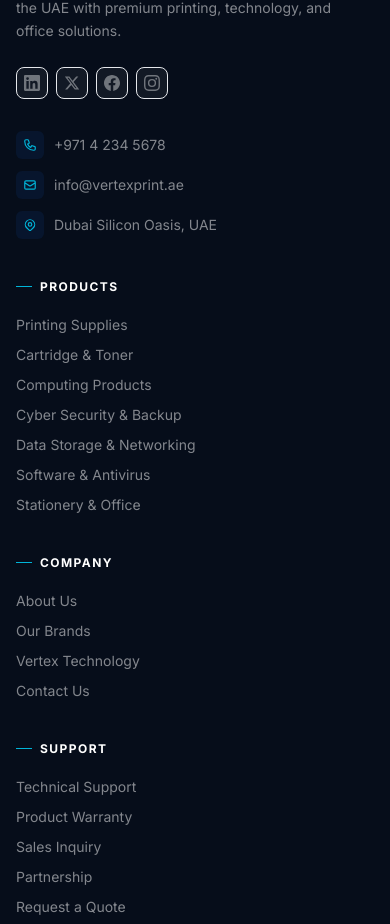
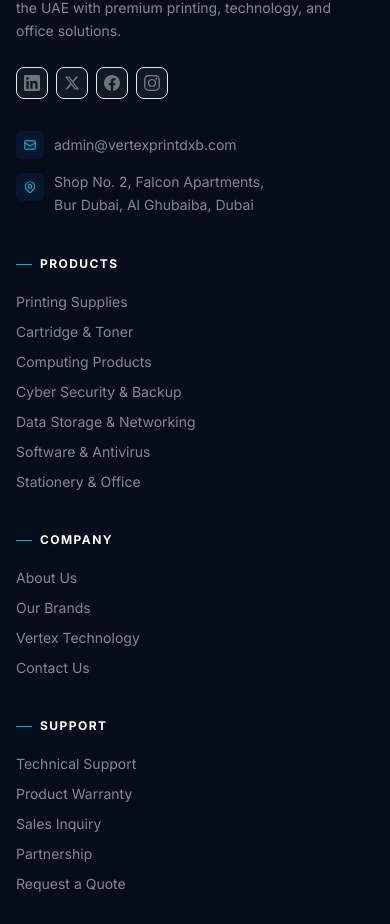
Before and after one commit to Arslanparvez/Vertex-Technology, a React (Vite) app: page / in a window 390 px wide. Shown: the part 6174-7098 px from the top of the page. Built offline with nearby package versions, Linux system fonts and the light colour scheme.

Commit message:
remmoved phone no

```diff
--- a/src/components/Footer.jsx
+++ b/src/components/Footer.jsx
@@ -95,30 +95,22 @@
             </div>
 
             <div className="flex flex-col gap-3 text-sm">
-              <a href="tel:+97142345678" className="flex items-center gap-2.5 text-white/50 hover:text-white transition-colors group">
-                <div className="w-7 h-7 rounded-md bg-[#1264D6]/10 flex items-center justify-center flex-shrink-0 group-hover:bg-[#1264D6]/20 transition-colors">
-                  <svg className="w-3.5 h-3.5 text-[#00B4D8]" fill="none" viewBox="0 0 24 24" stroke="currentColor" strokeWidth={2}>
-                    <path strokeLinecap="round" strokeLinejoin="round" d="M3 5a2 2 0 012-2h3.28a1 1 0 01.948.684l1.498 4.493a1 1 0 01-.502 1.21l-2.257 1.13a11.042 11.042 0 005.516 5.516l1.13-2.257a1 1 0 011.21-.502l4.493 1.498a1 1 0 01.684.949V19a2 2 0 01-2 2h-1C9.716 21 3 14.284 3 6V5z"/>
-                  </svg>
-                </div>
-                +971 4 234 5678
-              </a>
-              <a href="mailto:info@vertexprint.ae" className="flex items-center gap-2.5 text-white/50 hover:text-white transition-colors group">
+              <a href="mailto:admin@vertexprintdxb.com" className="flex items-center gap-2.5 text-white/50 hover:text-white transition-colors group">
                 <div className="w-7 h-7 rounded-md bg-[#1264D6]/10 flex items-center justify-center flex-shrink-0 group-hover:bg-[#1264D6]/20 transition-colors">
                   <svg className="w-3.5 h-3.5 text-[#00B4D8]" fill="none" viewBox="0 0 24 24" stroke="currentColor" strokeWidth={2}>
                     <path strokeLinecap="round" strokeLinejoin="round" d="M3 8l7.89 5.26a2 2 0 002.22 0L21 8M5 19h14a2 2 0 002-2V7a2 2 0 00-2-2H5a2 2 0 00-2 2v10a2 2 0 002 2z"/>
                   </svg>
                 </div>
-                info@vertexprint.ae
+                admin@vertexprintdxb.com
               </a>
-              <div className="flex items-center gap-2.5 text-white/50">
-                <div className="w-7 h-7 rounded-md bg-[#1264D6]/10 flex items-center justify-center flex-shrink-0">
+              <div className="flex items-start gap-2.5 text-white/50">
+                <div className="w-7 h-7 rounded-md bg-[#1264D6]/10 flex items-center justify-center flex-shrink-0 mt-0.5">
                   <svg className="w-3.5 h-3.5 text-[#00B4D8]" fill="none" viewBox="0 0 24 24" stroke="currentColor" strokeWidth={2}>
                     <path strokeLinecap="round" strokeLinejoin="round" d="M17.657 16.657L13.414 20.9a1.998 1.998 0 01-2.827 0l-4.244-4.243a8 8 0 1111.314 0z"/>
                     <path strokeLinecap="round" strokeLinejoin="round" d="M15 11a3 3 0 11-6 0 3 3 0 016 0z"/>
                   </svg>
                 </div>
-                Dubai Silicon Oasis, UAE
+                <span className="leading-relaxed">Shop No. 2, Falcon Apartments,<br/>Bur Dubai, Al Ghubaiba, Dubai</span>
               </div>
             </div>
           </div>
--- a/src/components/Navbar.jsx
+++ b/src/components/Navbar.jsx
@@ -80,18 +80,11 @@
           <div className="flex items-center justify-between h-10">
 
             <div className="hidden sm:flex items-center gap-5 text-[11px] text-white/55">
-              <a href="tel:+97142345678" className="flex items-center gap-1.5 hover:text-white transition-colors duration-200">
-                <svg className="w-3 h-3" fill="none" viewBox="0 0 24 24" stroke="currentColor" strokeWidth={2}>
-                  <path strokeLinecap="round" strokeLinejoin="round" d="M3 5a2 2 0 012-2h3.28a1 1 0 01.948.684l1.498 4.493a1 1 0 01-.502 1.21l-2.257 1.13a11.042 11.042 0 005.516 5.516l1.13-2.257a1 1 0 011.21-.502l4.493 1.498a1 1 0 01.684.949V19a2 2 0 01-2 2h-1C9.716 21 3 14.284 3 6V5z"/>
-                </svg>
-                +971 4 234 5678
-              </a>
-              <span className="w-px h-3 bg-white/15"/>
-              <a href="mailto:info@vertexprint.ae" className="flex items-center gap-1.5 hover:text-white transition-colors duration-200">
+              <a href="mailto:admin@vertexprintdxb.com" className="flex items-center gap-1.5 hover:text-white transition-colors duration-200">
                 <svg className="w-3 h-3" fill="none" viewBox="0 0 24 24" stroke="currentColor" strokeWidth={2}>
                   <path strokeLinecap="round" strokeLinejoin="round" d="M3 8l7.89 5.26a2 2 0 002.22 0L21 8M5 19h14a2 2 0 002-2V7a2 2 0 00-2-2H5a2 2 0 00-2 2v10a2 2 0 002 2z"/>
                 </svg>
-                info@vertexprint.ae
+                admin@vertexprintdxb.com
               </a>
               <span className="w-px h-3 bg-white/15"/>
               <span className="flex items-center gap-1">
@@ -164,15 +157,15 @@
 
             <div className="flex items-center gap-3">
               <a
-                href="tel:+97142345678"
+                href="mailto:admin@vertexprintdxb.com"
                 className={`hidden lg:flex items-center gap-2 text-sm font-medium transition-all duration-200 ${
                   scrolled ? 'text-slate-500 hover:text-[#1264D6]' : 'text-white/70 hover:text-white'
                 }`}
               >
                 <svg className={`w-4 h-4 ${scrolled ? 'text-[#00B4D8]' : 'text-[#7DD3F5]'}`} fill="none" viewBox="0 0 24 24" stroke="currentColor" strokeWidth={2}>
-                  <path strokeLinecap="round" strokeLinejoin="round" d="M3 5a2 2 0 012-2h3.28a1 1 0 01.948.684l1.498 4.493a1 1 0 01-.502 1.21l-2.257 1.13a11.042 11.042 0 005.516 5.516l1.13-2.257a1 1 0 011.21-.502l4.493 1.498a1 1 0 01.684.949V19a2 2 0 01-2 2h-1C9.716 21 3 14.284 3 6V5z"/>
+                  <path strokeLinecap="round" strokeLinejoin="round" d="M3 8l7.89 5.26a2 2 0 002.22 0L21 8M5 19h14a2 2 0 002-2V7a2 2 0 00-2-2H5a2 2 0 00-2 2v10a2 2 0 002 2z"/>
                 </svg>
-                +971 4 234 5678
+                admin@vertexprintdxb.com
               </a>
 
               <motion.div whileHover={{ scale: 1.04 }} whileTap={{ scale: 0.97 }}>
@@ -235,11 +228,11 @@
                 </Link>
               ))}
               <div className="pt-2 mt-1 border-t border-slate-100 flex flex-col gap-2">
-                <a href="tel:+97142345678" className="flex items-center gap-2 px-4 py-2 text-sm text-slate-500">
+                <a href="mailto:admin@vertexprintdxb.com" className="flex items-center gap-2 px-4 py-2 text-sm text-slate-500">
                   <svg className="w-4 h-4 text-[#00B4D8]" fill="none" viewBox="0 0 24 24" stroke="currentColor" strokeWidth={2}>
-                    <path strokeLinecap="round" strokeLinejoin="round" d="M3 5a2 2 0 012-2h3.28a1 1 0 01.948.684l1.498 4.493a1 1 0 01-.502 1.21l-2.257 1.13a11.042 11.042 0 005.516 5.516l1.13-2.257a1 1 0 011.21-.502l4.493 1.498a1 1 0 01.684.949V19a2 2 0 01-2 2h-1C9.716 21 3 14.284 3 6V5z"/>
+                    <path strokeLinecap="round" strokeLinejoin="round" d="M3 8l7.89 5.26a2 2 0 002.22 0L21 8M5 19h14a2 2 0 002-2V7a2 2 0 00-2-2H5a2 2 0 00-2 2v10a2 2 0 002 2z"/>
                   </svg>
-                  +971 4 234 5678
+                  admin@vertexprintdxb.com
                 </a>
                 <Link to="/contact" className="text-center bg-[#1264D6] text-white font-semibold px-5 py-3 rounded-xl text-sm">
                   Get a Quote
--- a/src/pages/Contact.jsx
+++ b/src/pages/Contact.jsx
@@ -1,4 +1,5 @@
 import { useState } from 'react';
+import { Link } from 'react-router-dom';
 import { motion } from 'framer-motion';
 import ScrollReveal from '../components/ScrollReveal';
 
@@ -6,26 +7,13 @@
   {
     icon: (
       <svg className="w-5 h-5" fill="none" viewBox="0 0 24 24" stroke="currentColor">
-        <path strokeLinecap="round" strokeLinejoin="round" strokeWidth={1.5} d="M3 5a2 2 0 012-2h3.28a1 1 0 01.948.684l1.498 4.493a1 1 0 01-.502 1.21l-2.257 1.13a11.042 11.042 0 005.516 5.516l1.13-2.257a1 1 0 011.21-.502l4.493 1.498a1 1 0 01.684.949V19a2 2 0 01-2 2h-1C9.716 21 3 14.284 3 6V5z" />
-      </svg>
-    ),
-    label: 'Phone',
-    value: '+971 4 234 5678',
-    sub: 'Sun – Thu: 8AM – 6PM',
-    href: 'tel:+97142345678',
-    bg: 'bg-[#1264D6]/10',
-    text: 'text-[#1264D6]',
-  },
-  {
-    icon: (
-      <svg className="w-5 h-5" fill="none" viewBox="0 0 24 24" stroke="currentColor">
         <path strokeLinecap="round" strokeLinejoin="round" strokeWidth={1.5} d="M3 8l7.89 5.26a2 2 0 002.22 0L21 8M5 19h14a2 2 0 002-2V7a2 2 0 00-2-2H5a2 2 0 00-2 2v10a2 2 0 002 2z" />
       </svg>
     ),
     label: 'Email',
-    value: 'info@vertexprint.ae',
+    value: 'admin@vertexprintdxb.com',
     sub: 'We respond within 24 hours',
-    href: 'mailto:info@vertexprint.ae',
+    href: 'mailto:admin@vertexprintdxb.com',
     bg: 'bg-[#00B4D8]/10',
     text: 'text-[#00B4D8]',
   },
@@ -37,8 +25,8 @@
       </svg>
     ),
     label: 'Address',
-    value: 'Dubai Silicon Oasis',
-    sub: 'Dubai, United Arab Emirates',
+    value: 'Shop No. 2, Falcon Apartments',
+    sub: 'Bur Dubai, Al Ghubaiba, Dubai',
     href: null,
     bg: 'bg-violet-50',
     text: 'text-violet-600',
@@ -63,9 +51,8 @@
     city: 'Dubai',
     flag: '🇦🇪',
     type: 'Head Office',
-    address: 'Dubai Silicon Oasis, Dubai, UAE',
-    phone: '+971 4 234 5678',
-    email: 'dubai@vertexprint.ae',
+    address: 'Shop No. 2, Falcon Apartments, Bur Dubai, Al Ghubaiba, Dubai, UAE',
+    email: 'admin@vertexprintdxb.com',
   },
 ];
 
@@ -110,7 +97,7 @@
       {/* Contact Cards */}
       <section className="py-14 px-4 sm:px-6 lg:px-8 bg-slate-50">
         <div className="container-max">
-          <div className="grid grid-cols-1 sm:grid-cols-2 lg:grid-cols-4 gap-4">
+          <div className="grid grid-cols-1 sm:grid-cols-2 lg:grid-cols-3 gap-4">
             {contactInfo.map((info, i) => (
               <ScrollReveal key={info.label} delay={i * 0.08}>
                 {info.href ? (
@@ -254,7 +241,7 @@
                 <div className="rounded-2xl overflow-hidden mb-8 h-64 bg-slate-100 border border-slate-200 relative">
                   <iframe
                     title="Vertex Print Technologies Location"
-                    src="https://www.google.com/maps/embed?pb=!1m18!1m12!1m3!1d3612.0!2d55.3780!3d25.1165!2m3!1f0!2f0!3f0!3m2!1i1024!2i768!4f13.1!3m3!1m2!1s0x3e5f652b1f9a8e5d%3A0x0!2sDubai+Silicon+Oasis%2C+Dubai!5e0!3m2!1sen!2sae!4v1700000000000!5m2!1sen!2sae"
+                    src="https://www.google.com/maps/embed?pb=!1m18!1m12!1m3!1d3613.0!2d55.2920!3d25.2570!2m3!1f0!2f0!3f0!3m2!1i1024!2i768!4f13.1!3m3!1m2!1s0x0%3A0x0!2sFalcon+Apartments%2C+Al+Ghubaiba%2C+Bur+Dubai!5e0!3m2!1sen!2sae!4v1700000000000!5m2!1sen!2sae"
                     width="100%" height="100%" style={{ border: 0 }}
                     allowFullScreen loading="lazy" referrerPolicy="no-referrer-when-downgrade"
                   />
@@ -279,19 +266,13 @@
                       <svg className="w-4 h-4 mt-0.5 text-slate-400 flex-shrink-0" fill="none" viewBox="0 0 24 24" stroke="currentColor" strokeWidth={1.5}>
                         <path strokeLinecap="round" strokeLinejoin="round" d="M17.657 16.657L13.414 20.9a1.998 1.998 0 01-2.827 0l-4.244-4.243a8 8 0 1111.314 0zM15 11a3 3 0 11-6 0 3 3 0 016 0z"/>
                       </svg>
-                      <span>Dubai Silicon Oasis,<br/>Dubai, United Arab Emirates</span>
+                      <span>Shop No. 2, Falcon Apartments,<br/>Bur Dubai, Al Ghubaiba, Dubai, UAE</span>
                     </div>
-                    <a href="tel:+97142345678" className="flex items-center gap-2 hover:text-[#1264D6] transition-colors">
-                      <svg className="w-4 h-4 text-slate-400 flex-shrink-0" fill="none" viewBox="0 0 24 24" stroke="currentColor" strokeWidth={1.5}>
-                        <path strokeLinecap="round" strokeLinejoin="round" d="M3 5a2 2 0 012-2h3.28a1 1 0 01.948.684l1.498 4.493a1 1 0 01-.502 1.21l-2.257 1.13a11.042 11.042 0 005.516 5.516l1.13-2.257a1 1 0 011.21-.502l4.493 1.498a1 1 0 01.684.949V19a2 2 0 01-2 2h-1C9.716 21 3 14.284 3 6V5z"/>
-                      </svg>
-                      +971 4 234 5678
-                    </a>
-                    <a href="mailto:info@vertexprint.ae" className="flex items-center gap-2 hover:text-[#1264D6] transition-colors">
+                    <a href="mailto:admin@vertexprintdxb.com" className="flex items-center gap-2 hover:text-[#1264D6] transition-colors">
                       <svg className="w-4 h-4 text-slate-400 flex-shrink-0" fill="none" viewBox="0 0 24 24" stroke="currentColor" strokeWidth={1.5}>
                         <path strokeLinecap="round" strokeLinejoin="round" d="M3 8l7.89 5.26a2 2 0 002.22 0L21 8M5 19h14a2 2 0 002-2V7a2 2 0 00-2-2H5a2 2 0 00-2 2v10a2 2 0 002 2z"/>
                       </svg>
-                      info@vertexprint.ae
+                      admin@vertexprintdxb.com
                     </a>
                   </div>
                 </motion.div>
@@ -326,12 +307,6 @@
                   </div>
                   <div className="flex flex-col gap-2 text-xs text-slate-500">
                     <p className="leading-relaxed">{office.address}</p>
-                    <a href={`tel:${office.phone.replace(/\s/g, '')}`} className="flex items-center gap-1.5 hover:text-[#1264D6] transition-colors">
-                      <svg className="w-3.5 h-3.5 text-[#00B4D8]" fill="none" viewBox="0 0 24 24" stroke="currentColor" strokeWidth={2}>
-                        <path strokeLinecap="round" strokeLinejoin="round" d="M3 5a2 2 0 012-2h3.28a1 1 0 01.948.684l1.498 4.493a1 1 0 01-.502 1.21l-2.257 1.13a11.042 11.042 0 005.516 5.516l1.13-2.257a1 1 0 011.21-.502l4.493 1.498a1 1 0 01.684.949V19a2 2 0 01-2 2h-1C9.716 21 3 14.284 3 6V5z"/>
-                      </svg>
-                      {office.phone}
-                    </a>
                     <a href={`mailto:${office.email}`} className="flex items-center gap-1.5 hover:text-[#1264D6] transition-colors">
                       <svg className="w-3.5 h-3.5 text-[#00B4D8]" fill="none" viewBox="0 0 24 24" stroke="currentColor" strokeWidth={2}>
                         <path strokeLinecap="round" strokeLinejoin="round" d="M3 8l7.89 5.26a2 2 0 002.22 0L21 8M5 19h14a2 2 0 002-2V7a2 2 0 00-2-2H5a2 2 0 00-2 2v10a2 2 0 002 2z"/>
@@ -355,15 +330,15 @@
               Join thousands of UAE businesses that trust Vertex Print Technologies for their technology and office needs.
             </p>
             <div className="flex flex-wrap gap-4 justify-center">
-              <a href="tel:+97142345678" className="btn-white">
+              <a href="mailto:admin@vertexprintdxb.com" className="btn-white">
                 <svg className="w-5 h-5" fill="none" viewBox="0 0 24 24" stroke="currentColor">
-                  <path strokeLinecap="round" strokeLinejoin="round" strokeWidth={2} d="M3 5a2 2 0 012-2h3.28a1 1 0 01.948.684l1.498 4.493a1 1 0 01-.502 1.21l-2.257 1.13a11.042 11.042 0 005.516 5.516l1.13-2.257a1 1 0 011.21-.502l4.493 1.498a1 1 0 01.684.949V19a2 2 0 01-2 2h-1C9.716 21 3 14.284 3 6V5z"/>
+                  <path strokeLinecap="round" strokeLinejoin="round" strokeWidth={2} d="M3 8l7.89 5.26a2 2 0 002.22 0L21 8M5 19h14a2 2 0 002-2V7a2 2 0 00-2-2H5a2 2 0 00-2 2v10a2 2 0 002 2z"/>
                 </svg>
-                Call Us Now
+                Send Us an Email
               </a>
-              <a href="mailto:info@vertexprint.ae" className="btn-outline-white">
-                Send an Email
-              </a>
+              <Link to="/products" className="btn-outline-white">
+                Browse Products
+              </Link>
             </div>
           </ScrollReveal>
         </div>
--- a/src/pages/Products.jsx
+++ b/src/pages/Products.jsx
@@ -267,11 +267,11 @@
                 </Link>
               </motion.div>
               <motion.div whileHover={{ scale: 1.04 }} whileTap={{ scale: 0.97 }}>
-                <a href="tel:+97142345678" className="btn-outline-white">
+                <a href="mailto:admin@vertexprintdxb.com" className="btn-outline-white">
                   <svg className="w-5 h-5" fill="none" viewBox="0 0 24 24" stroke="currentColor" strokeWidth={2}>
-                    <path strokeLinecap="round" strokeLinejoin="round" d="M3 5a2 2 0 012-2h3.28a1 1 0 01.948.684l1.498 4.493a1 1 0 01-.502 1.21l-2.257 1.13a11.042 11.042 0 005.516 5.516l1.13-2.257a1 1 0 011.21-.502l4.493 1.498a1 1 0 01.684.949V19a2 2 0 01-2 2h-1C9.716 21 3 14.284 3 6V5z" />
+                    <path strokeLinecap="round" strokeLinejoin="round" d="M3 8l7.89 5.26a2 2 0 002.22 0L21 8M5 19h14a2 2 0 002-2V7a2 2 0 00-2-2H5a2 2 0 00-2 2v10a2 2 0 002 2z" />
                   </svg>
-                  +971 4 234 5678
+                  admin@vertexprintdxb.com
                 </a>
               </motion.div>
             </div>
```
